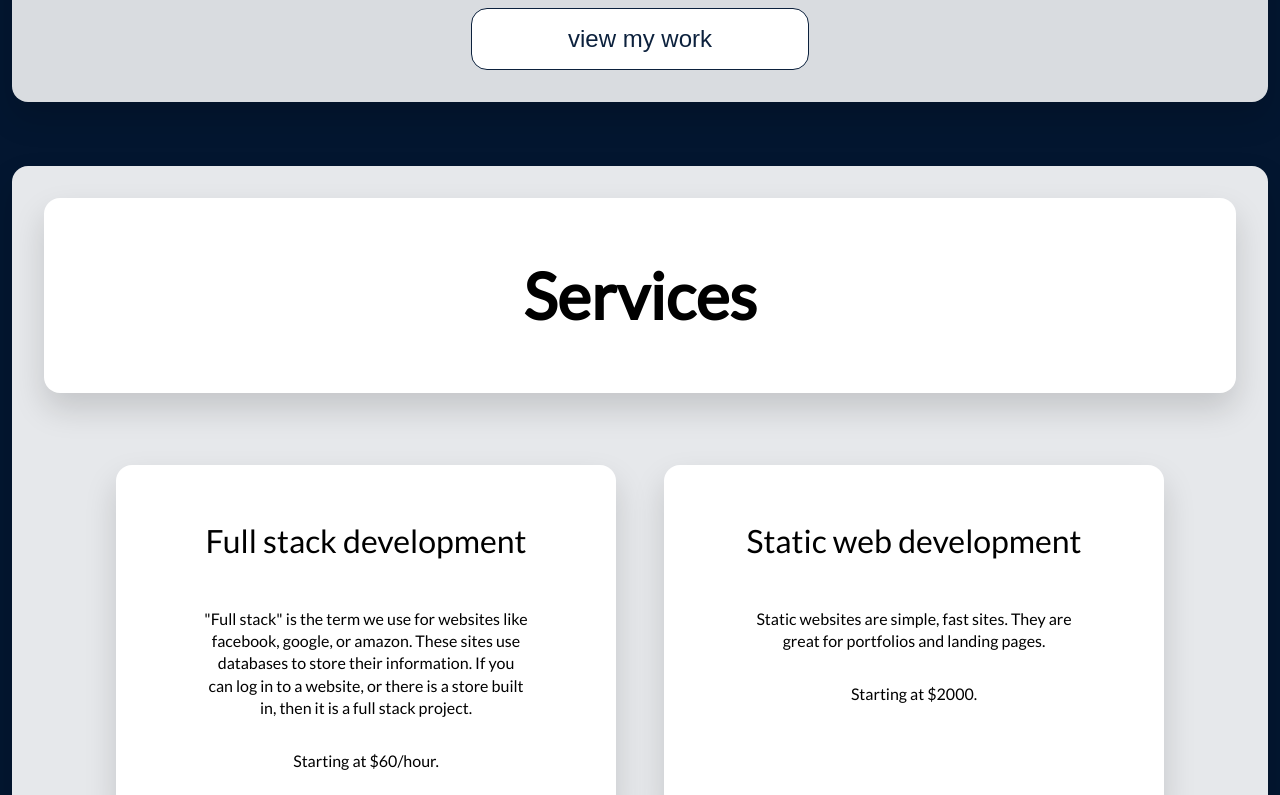
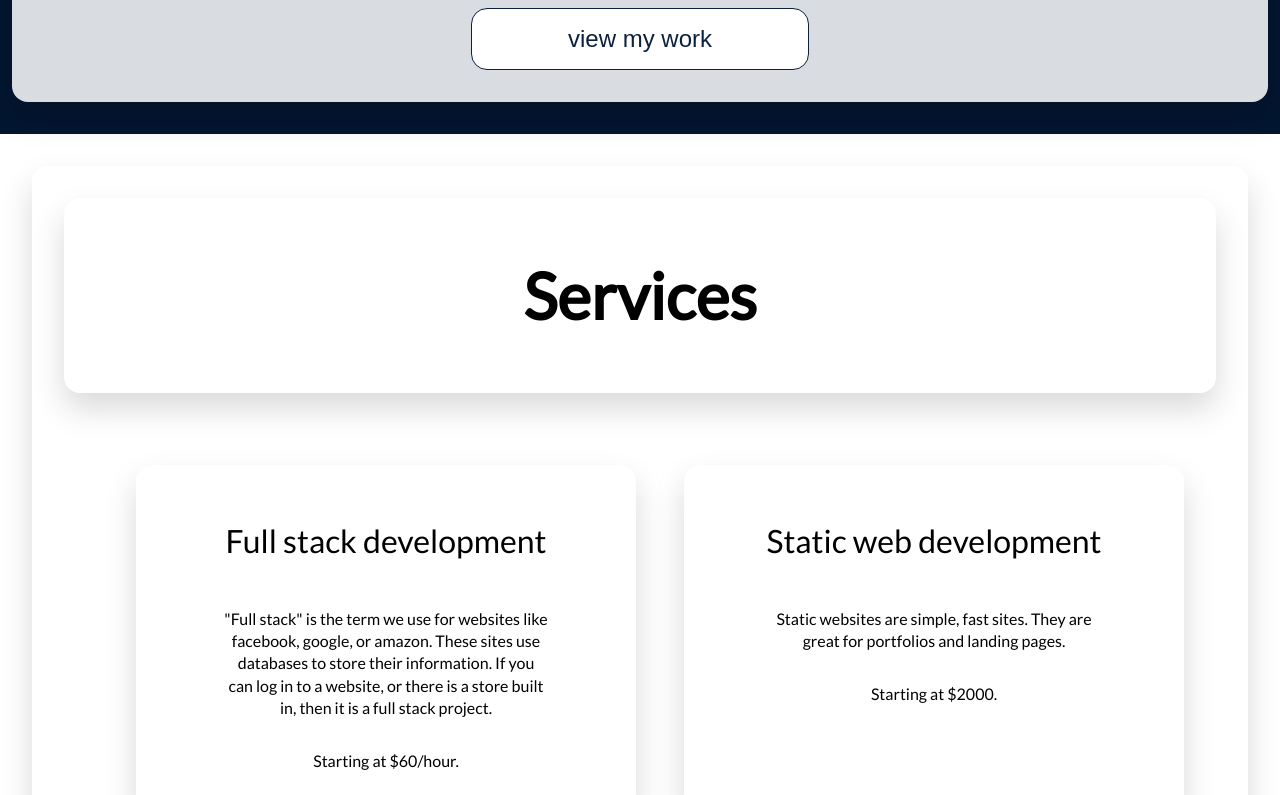
Before and after one commit to FindingHomeHere/PortfolioApp, a Next.js app: page /about in a window 1280 px wide. Shown: the part 1700-2495 px from the top of the page. Built offline with nearby package versions, Linux system fonts and the light colour scheme.

Commit message:
updating styles for Prod

```diff
--- a/components/Services/Services.module.css
+++ b/components/Services/Services.module.css
@@ -1,4 +1,4 @@
-.container {
+.services-container {
   display: flex;
   flex-direction: column;
   align-items: center;
--- a/styles/globals.css
+++ b/styles/globals.css
@@ -24,9 +24,3 @@ a {
   box-sizing: border-box;
   transition: all 0.25s ease;
 }
-.btn:hover {
-  -webkit-transform: translateY(-3px);
-  transform: translateY(-3px);
-  -webkit-box-shadow: 0 1rem 2rem rgba(0, 0, 0, 0.15);
-  box-shadow: 0 1rem 2rem rgba(0, 0, 0, 0.15);
-}
```
